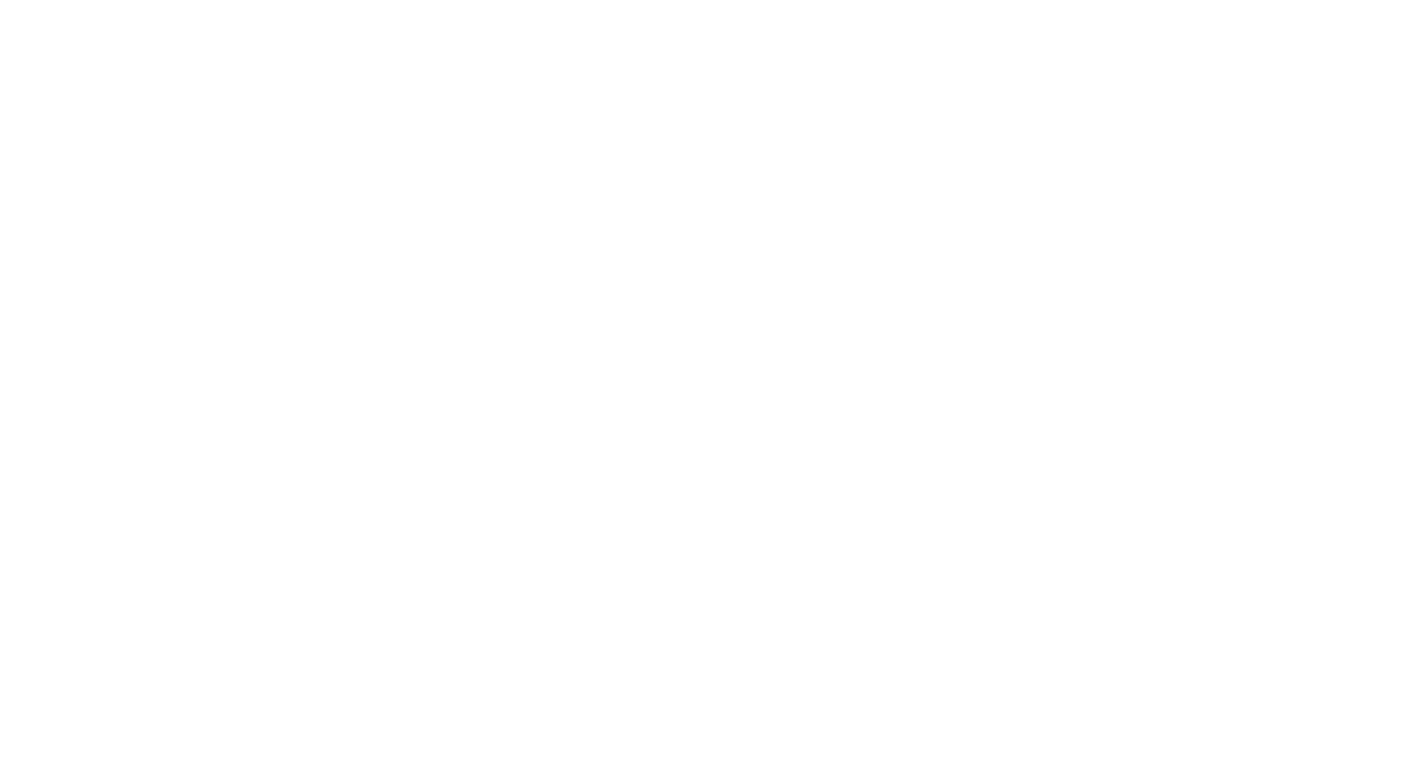
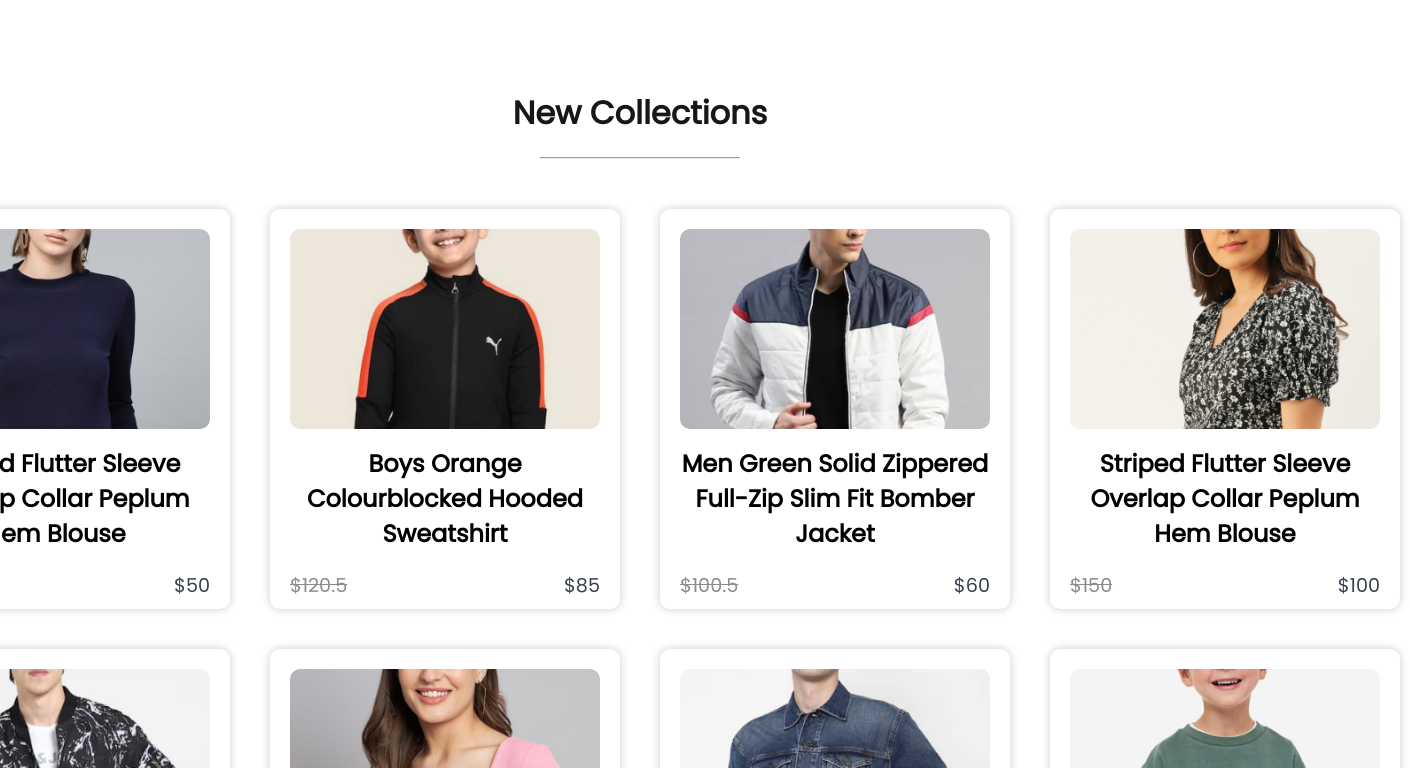
Before and after one commit to ArnaldoGonzalez81318/React-E-Commerce, a React (Create React App) app in the folder frontend/: page / in a window 1280 px wide. Shown: the part 2432-3200 px from the top of the page, 1410 px wide, since content can reach past the window. Before the commit the page ends 2521 px from the top, so only its background shows below. Built offline with nearby package versions, Linux system fonts and the light colour scheme.

Commit message:
Update shop.jsx

```diff
--- a/frontend/src/Pages/shop.jsx
+++ b/frontend/src/Pages/shop.jsx
@@ -2,6 +2,7 @@ import React from 'react'
 import Hero from '../Components/Home/home'
 import Trending from '../Components/Trending/trending'
 import Offers from '../Components/Offers/offers'
+import NewCollections from '../Components/NewCollections/newCollections'
 
 const Shop = () => {
   return (
@@ -9,6 +10,7 @@ const Shop = () => {
       <Hero />
       <Trending />
       <Offers />
+      <NewCollections />
     </div>
   )
 }
```
